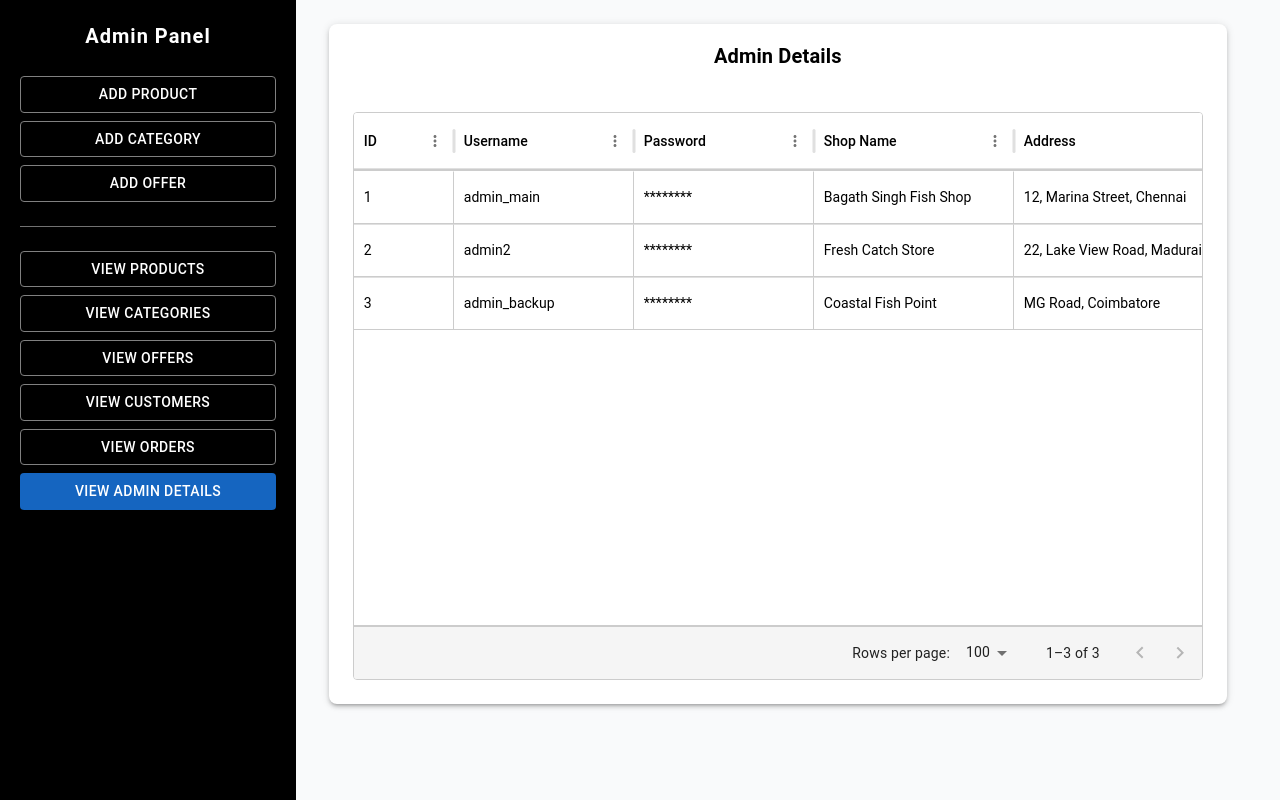
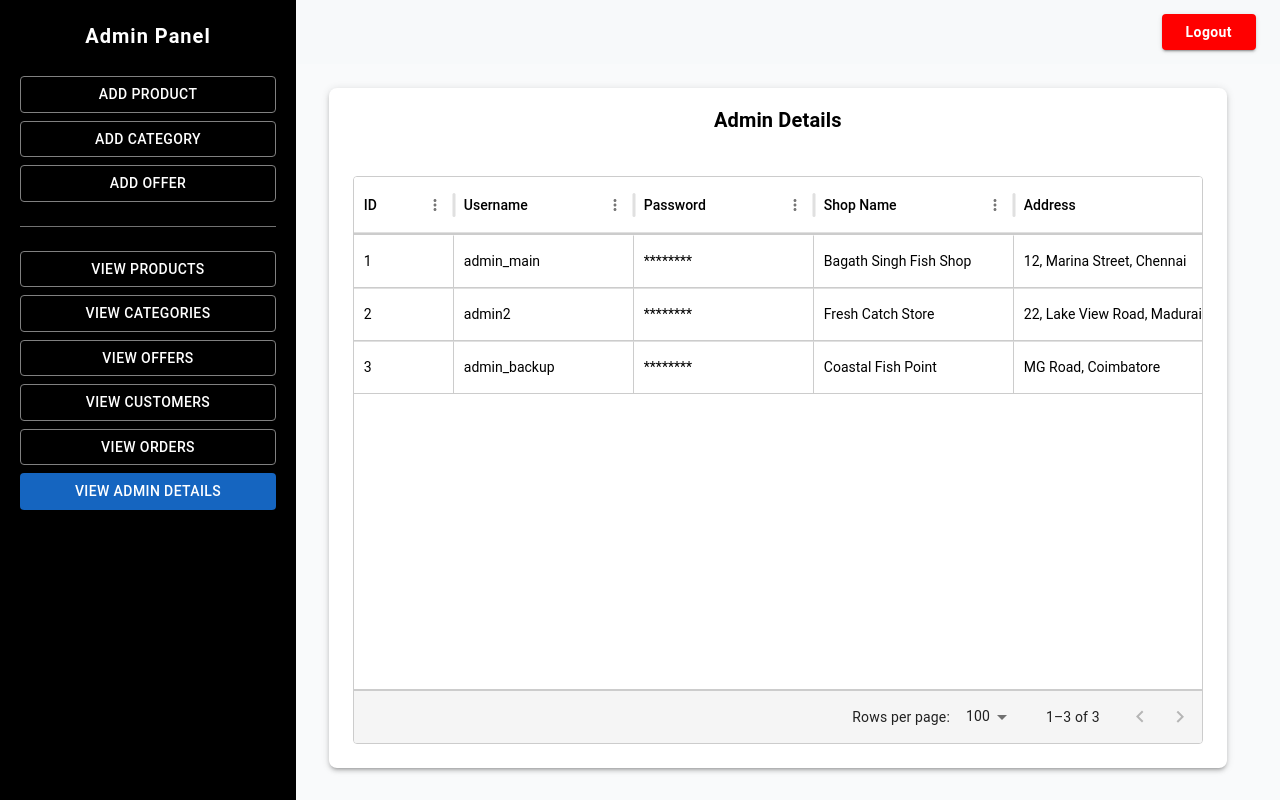
Before and after one commit to Nila2812/bagathsinghfishshop, a React app in the folder frontend/: page /admin/view-admins in a window 1280 px wide. Built offline with nearby package versions, Linux system fonts and the light colour scheme; the HTML template or start-up script is replaced by a standard one.

Commit message:
Add navbar in admin panel

```diff
--- a/frontend/src/admin/AdminPanel.jsx
+++ b/frontend/src/admin/AdminPanel.jsx
@@ -2,6 +2,7 @@
 import React from "react";
 import { Routes, Route } from "react-router-dom";
 import Sidebar from "./components/Sidebar";
+import Navbar from "./components/Navbar"; // ✅ Import Navbar
 import AddProduct from "./pages/AddProduct";
 import AddCategory from "./pages/AddCategory";
 import AddOffer from "./pages/AddOffer";
@@ -20,6 +21,13 @@ const Dashboard = () => (
 );
 
 const AdminPanel = () => {
+  // optional logout handler
+  const handleLogout = () => {
+    // Example action: clear token and redirect to login
+    console.log("Admin logged out");
+    // window.location.href = "/login"; // Uncomment when you have a login page
+  };
+
   return (
     <div className="flex h-screen">
       {/* Left Sidebar */}
@@ -28,9 +36,14 @@ const AdminPanel = () => {
       </div>
 
       {/* Right Content Area */}
-      <div className="flex-1 p-4 overflow-auto bg-gray-100">
+      <div className="flex-1 flex flex-col overflow-hidden bg-gray-100">
+        {/* ✅ Navbar on top */}
+        <Navbar onLogout={handleLogout} />
+
+        {/* ✅ Scrollable content below navbar */}
+        <div className="flex-1 overflow-auto p-4">
           <Routes>
-          {/* ✅ Default route when you visit /admin */}
+            {/* Default route */}
             <Route index element={<Dashboard />} />
 
             {/* Other pages */}
@@ -46,6 +59,7 @@ const AdminPanel = () => {
           </Routes>
         </div>
       </div>
+    </div>
   );
 };
 
--- /dev/null
+++ b/frontend/src/admin/components/Navbar.jsx
@@ -0,0 +1,106 @@
+import React, { useState } from "react";
+import {
+  AppBar,
+  Toolbar,
+  Typography,
+  Button,
+  Box,
+  Dialog,
+  DialogTitle,
+  DialogActions,
+} from "@mui/material";
+
+const Navbar = ({ onLogout }) => {
+  const [openConfirm, setOpenConfirm] = useState(false);
+
+  const handleLogoutClick = () => {
+    setOpenConfirm(true);
+  };
+
+  const handleConfirmLogout = () => {
+    setOpenConfirm(false);
+    if (onLogout) onLogout();
+  };
+
+  const handleCancelLogout = () => {
+    setOpenConfirm(false);
+  };
+
+  return (
+    <>
+      {/* --- Navbar Section --- */}
+      <AppBar
+        position="relative"
+        sx={{
+            width: "96%",
+            ml: "4%",
+            backgroundColor: "#f7f9fa",
+          color: "white",
+          boxShadow: "none",
+          zIndex: 1000,
+          top: 0,
+        }}
+      >
+        <Toolbar
+          sx={{
+            display: "flex",
+            justifyContent: "flex-end",
+            alignItems: "center",
+            px: 3,
+          }}
+        >
+          {/* Left: Title */}
+          {/* <Typography
+            variant="h6"
+            sx={{
+              fontWeight: 600,
+              letterSpacing: "0.5px",
+              whiteSpace: "nowrap",
+            }}
+          >
+            Welcome to Admin Panel
+          </Typography> */}
+
+          {/* Right: Logout Button */}
+          <Box>
+            <Button
+              variant="contained"
+              sx={{
+                backgroundColor: "red",
+                color: "white",
+                fontWeight: 600,
+                textTransform: "none",
+                px: 3,
+                "&:hover": {
+                  backgroundColor: "#cc0000",
+                },
+              }}
+              onClick={handleLogoutClick}
+            >
+              Logout
+            </Button>
+          </Box>
+        </Toolbar>
+      </AppBar>
+
+      {/* --- Logout Confirmation Dialog --- */}
+      <Dialog open={openConfirm} onClose={handleCancelLogout}>
+        <DialogTitle>Are you sure you want to logout?</DialogTitle>
+        <DialogActions sx={{ p: 2 }}>
+          <Button onClick={handleCancelLogout} color="inherit">
+            Cancel
+          </Button>
+          <Button
+            onClick={handleConfirmLogout}
+            color="error"
+            variant="contained"
+          >
+            Logout
+          </Button>
+        </DialogActions>
+      </Dialog>
+    </>
+  );
+};
+
+export default Navbar;
```
Lines whose indentation alone changed are shown as unchanged.
